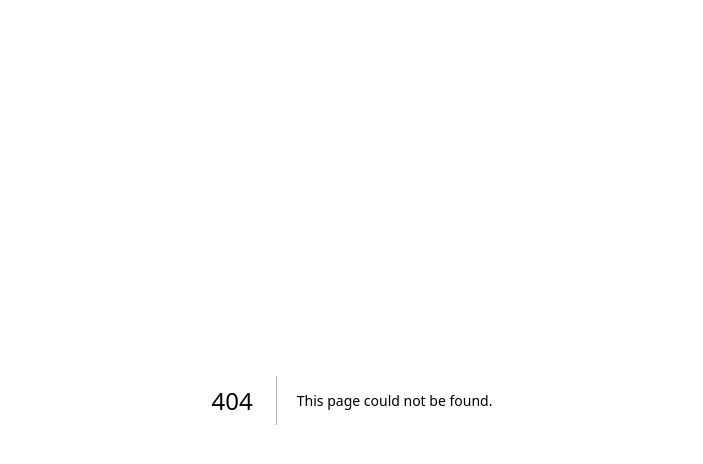
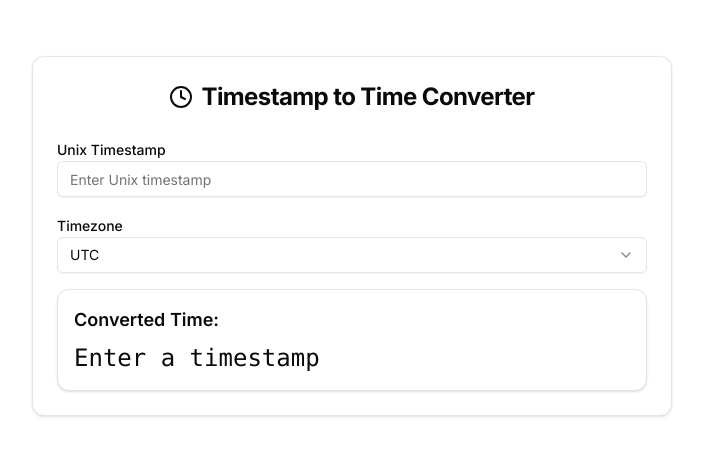
Before and after one commit to siddhardha123/cuteils, a Next.js app: page /tools/timestamp-converter in a window 1280 px wide. Before the commit this address had no page. Shown: the top 464 px of the page, without its empty margins (288-991 px from the left). Built offline with nearby package versions, Linux system fonts and the light colour scheme.

Commit message:
Add timestamp converter

```diff
--- a/app/page.tsx
+++ b/app/page.tsx
@@ -15,6 +15,7 @@ const tools = [
     { title: 'JWT Parser', description: 'Parse and verify JWT tokens', href: '/tools/jwt-parser' },
     { title: 'JSON Diff', description: 'Find the difference between two JSON objects', href: '/tools/json-diff' },
     { title: 'Time Unit converter', description: 'unit convertions', href: '/tools/time-unit-converter' },
+    { title: 'Time Stamp converter', description: 'convert epoch timestamp to human readable datetime', href: '/tools/timestamp-converter' },
 ]
 
 export default function Home() {
--- /dev/null
+++ b/app/tools/timestamp-converter/page.tsx
@@ -0,0 +1,115 @@
+'use client'
+
+import { useState, useEffect } from 'react'
+import { Input } from "@/components/ui/input"
+import { Label } from "@/components/ui/label"
+import { Select, SelectContent, SelectItem, SelectTrigger, SelectValue } from "@/components/ui/select"
+import { Card, CardContent, CardHeader, CardTitle } from "@/components/ui/card"
+import { Clock } from 'lucide-react'
+
+const timezones = [
+  'UTC',
+  'GMT',
+  'Asia/Kolkata', // IST
+  'America/New_York', // EST/EDT
+  'America/Los_Angeles', // PST/PDT
+  'Europe/Paris', // CET/CEST
+]
+
+export default function TimestampConverter() {
+  const [timestamp, setTimestamp] = useState<string>('')
+  const [timezone, setTimezone] = useState<string>('UTC')
+  const [convertedTime, setConvertedTime] = useState<string>('')
+  const [error, setError] = useState<string>('')
+
+  useEffect(() => {
+    convertTimestamp()
+  }, [timestamp, timezone])
+
+  const convertTimestamp = () => {
+    if (!timestamp) {
+      setConvertedTime('')
+      setError('')
+      return
+    }
+
+    const timestampNumber = Number(timestamp)
+    if (isNaN(timestampNumber)) {
+      setError('Invalid timestamp')
+      setConvertedTime('')
+      return
+    }
+
+    try {
+      const date = new Date(timestampNumber * 1000) // Convert to milliseconds
+      const options: Intl.DateTimeFormatOptions = {
+        timeZone: timezone,
+        year: 'numeric',
+        month: 'long',
+        day: 'numeric',
+        hour: '2-digit',
+        minute: '2-digit',
+        second: '2-digit',
+        timeZoneName: 'short'
+      }
+      const formattedDate = new Intl.DateTimeFormat('en-US', options).format(date)
+      setConvertedTime(formattedDate)
+      setError('')
+    } catch (err) {
+      setError('Error converting timestamp')
+      setConvertedTime('')
+    }
+  }
+
+  return (
+    <div className="container mx-auto p-4 max-w-2xl">
+      <Card>
+        <CardHeader>
+          <CardTitle className="text-2xl font-bold flex items-center justify-center">
+            <Clock className="mr-2" />
+            Timestamp to Time Converter
+          </CardTitle>
+        </CardHeader>
+        <CardContent>
+          <div className="space-y-4">
+            <div>
+              <Label htmlFor="timestamp">Unix Timestamp</Label>
+              <Input
+                id="timestamp"
+                type="number"
+                value={timestamp}
+                onChange={(e) => setTimestamp(e.target.value)}
+                placeholder="Enter Unix timestamp"
+              />
+            </div>
+            <div>
+              <Label htmlFor="timezone">Timezone</Label>
+              <Select value={timezone} onValueChange={setTimezone}>
+                <SelectTrigger id="timezone">
+                  <SelectValue placeholder="Select timezone" />
+                </SelectTrigger>
+                <SelectContent>
+                  {timezones.map((tz) => (
+                    <SelectItem key={tz} value={tz}>
+                      {tz}
+                    </SelectItem>
+                  ))}
+                </SelectContent>
+              </Select>
+            </div>
+            <Card>
+              <CardContent className="p-4">
+                <h3 className="text-lg font-semibold mb-2">Converted Time:</h3>
+                {error ? (
+                  <p className="text-red-500">{error}</p>
+                ) : (
+                  <p className="text-2xl font-mono">{convertedTime || 'Enter a timestamp'}</p>
+                )}
+              </CardContent>
+            </Card>
+          </div>
+        </CardContent>
+      </Card>
+    </div>
+  )
+}
```
